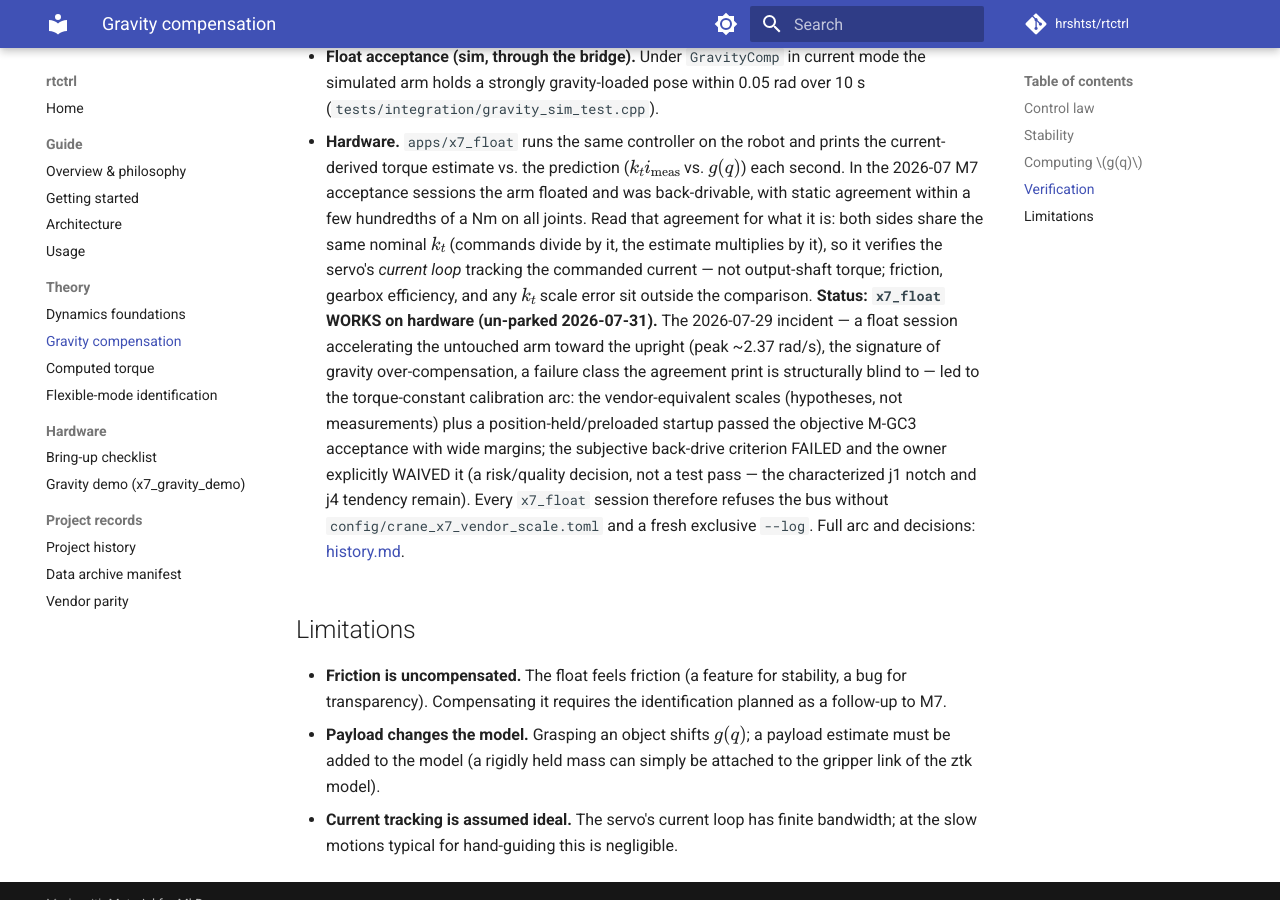
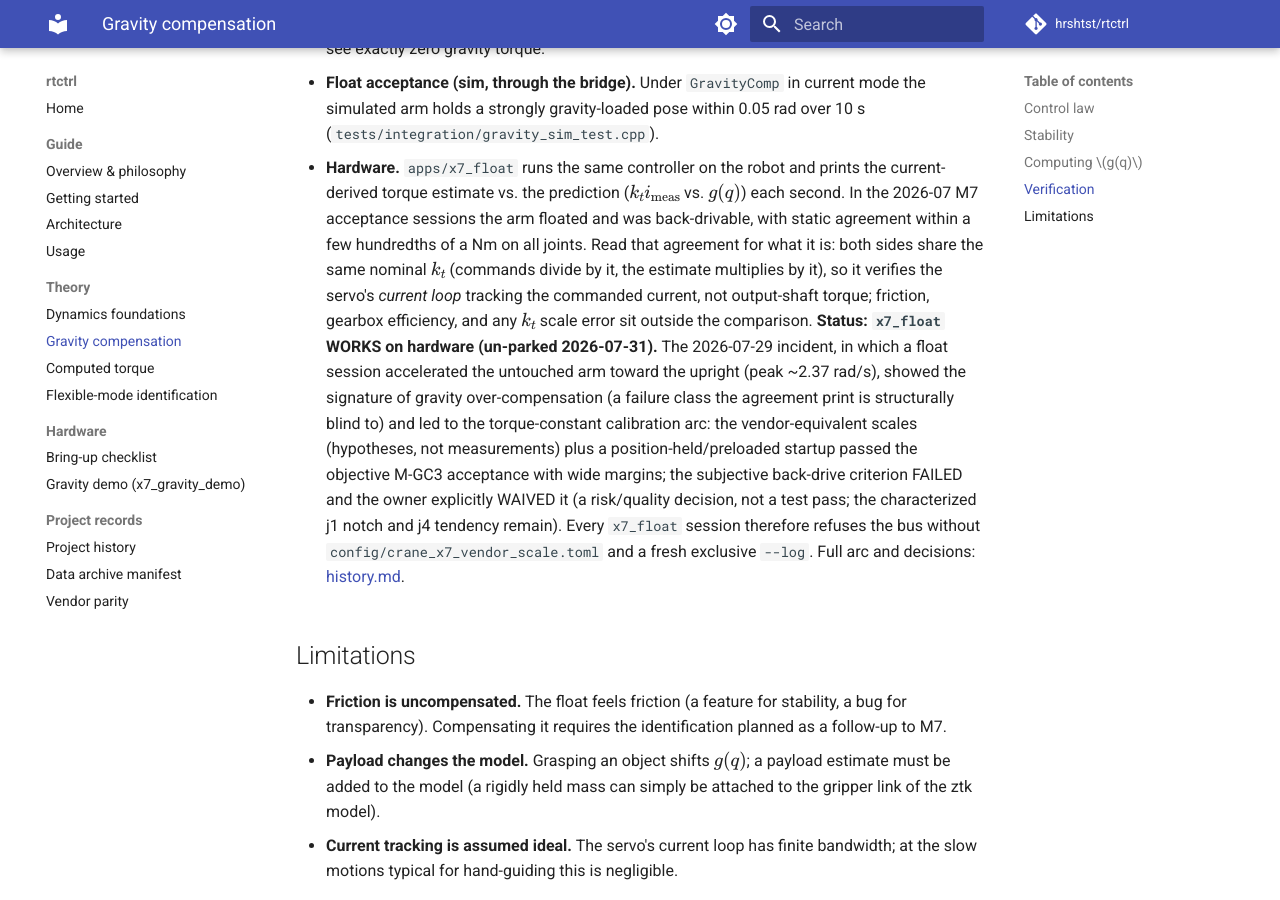
Before and after one commit to hrshtst/rtctrl, an MkDocs documentation site: the page built from docs/theory/gravity-compensation.md, in a window 1280 px wide and 900 px high, scrolled down 1998 px. Built offline with MkDocs 1.6.1 and Material for MkDocs 9.7.7, drawn with Linux system fonts in a browser that asks for light colours; comment, search, counter and statistics services are not loaded; some of the changed text lies outside the part shown.

Commit message:
docs: drop the prose em dashes in the gravity theory; scope the ideal-model claim
Seven conversions per the repo convention (colon, sentence split,
semicolons, comma matching dynamics-foundations' identical caveat,
and the 2026-07-29 incident sentence restructured into a relative
clause). Line 28's 'freely back-drivable' now scopes itself to the
ideal model with a pointer to the hardware reality (friction and the
waived back-drive criterion), applying the gravity-demo doc review's
standard here for consistency.

```diff
--- a/docs/theory/gravity-compensation.md
+++ b/docs/theory/gravity-compensation.md
@@ -25,7 +25,9 @@
 Gravity vanishes from the closed loop: **every** configuration with
 $\dot q = 0$ is an equilibrium. The arm neither falls nor moves on its
 own, yet offers no resistance to external pushes beyond its own
-inertia — it *floats* and is freely back-drivable. This is the
+inertia: in the ideal model it *floats* and is freely back-drivable
+(the hardware reality is bounded by friction and the waived back-drive
+criterion below). This is the
 foundation for hand-guiding, teaching, and as the $g(q)$ term inside
 more advanced torque controllers.
 
@@ -33,7 +35,7 @@
 
 The closed loop conserves kinetic energy
 $T = \tfrac12 \dot q^\mathsf{T} M(q) \dot q$ exactly. Differentiating
-$T$ produces two terms — the $\tfrac12\dot q^\mathsf{T}\dot M\dot q$
+$T$ produces two terms. The $\tfrac12\dot q^\mathsf{T}\dot M\dot q$
 term must not be dropped; it is what the skew-symmetry of
 $\dot M - 2C$ cancels against:
 
@@ -50,7 +52,7 @@
 which vanishes along the compensated dynamics $\tau = g(q)$.
 
 With any physical dissipation $D\dot q$ (joint friction, motor
-damping — always present on the real robot, and represented by the
+damping; always present on the real robot, and represented by the
 inertia-scaled viscous term in the simulator), $\dot T = -\dot
 q^\mathsf{T} D \dot q \le 0$: motion decays and the arm settles
 wherever it was left. Friction therefore *helps* stability while
@@ -119,18 +121,18 @@
   Read that agreement for what it is: both sides share the same
   nominal $k_t$ (commands divide by it, the estimate multiplies by
   it), so it verifies the servo's *current loop* tracking the
-  commanded current — not output-shaft torque; friction, gearbox
+  commanded current, not output-shaft torque; friction, gearbox
   efficiency, and any $k_t$ scale error sit outside the comparison.
   **Status: `x7_float` WORKS on hardware (un-parked 2026-07-31).**
-  The 2026-07-29 incident — a float session accelerating the
-  untouched arm toward the upright (peak ~2.37 rad/s), the signature
-  of gravity over-compensation, a failure class the agreement print
-  is structurally blind to — led to the torque-constant calibration
-  arc: the vendor-equivalent scales (hypotheses, not measurements)
+  The 2026-07-29 incident, in which a float session accelerated the
+  untouched arm toward the upright (peak ~2.37 rad/s), showed the
+  signature of gravity over-compensation (a failure class the
+  agreement print is structurally blind to) and led to the
+  torque-constant calibration arc: the vendor-equivalent scales (hypotheses, not measurements)
   plus a position-held/preloaded startup passed the objective M-GC3
   acceptance with wide margins; the subjective back-drive criterion
   FAILED and the owner explicitly WAIVED it (a risk/quality decision,
-  not a test pass — the characterized j1 notch and j4 tendency
+  not a test pass; the characterized j1 notch and j4 tendency
   remain). Every `x7_float` session therefore refuses the bus without
   `config/crane_x7_vendor_scale.toml` and a fresh exclusive `--log`.
   Full arc and decisions:
```
